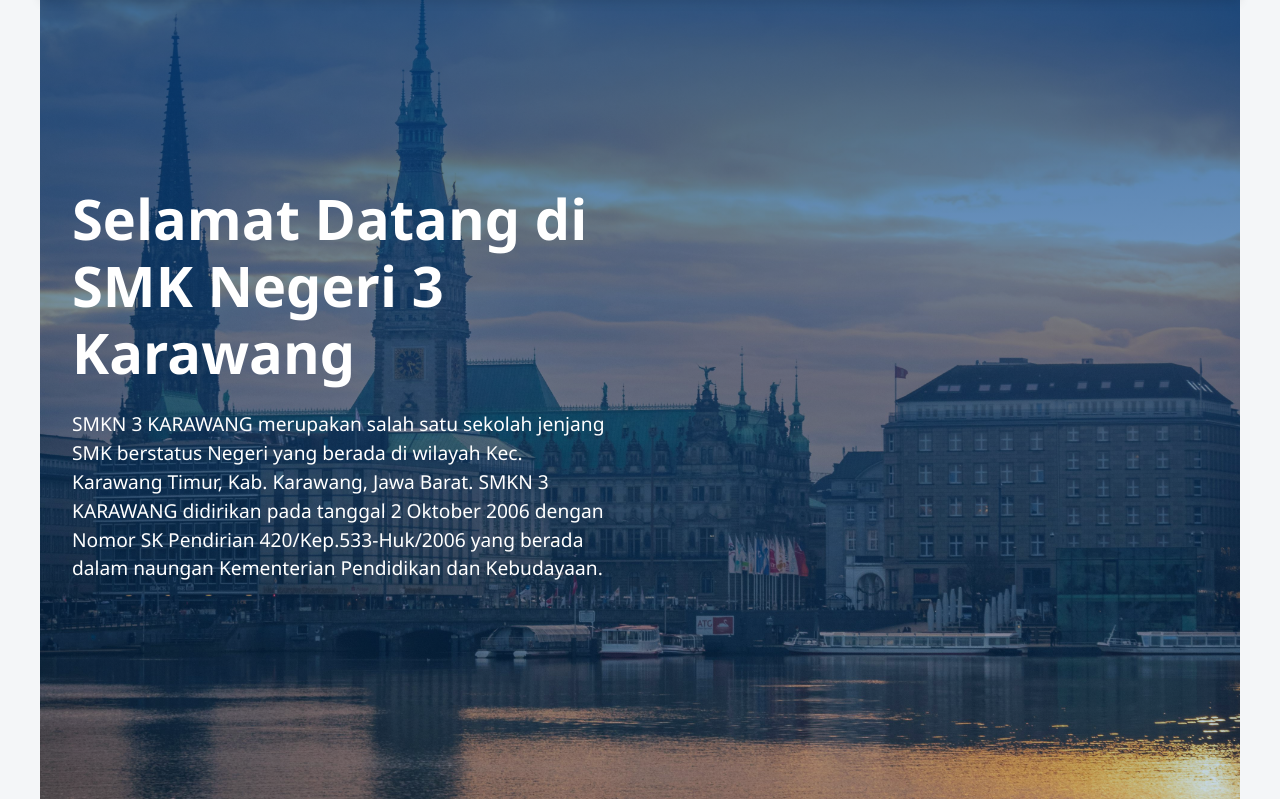
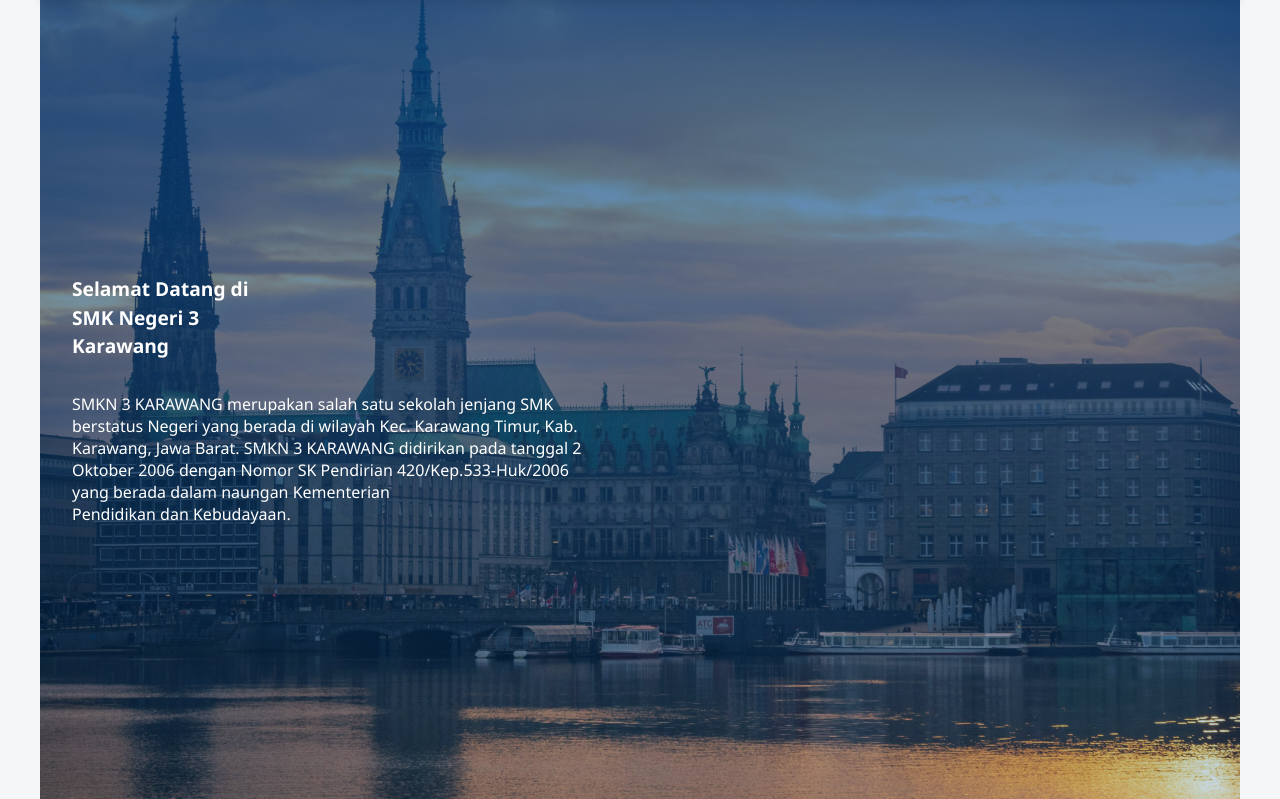
Before and after one commit to andra-gs/bji-project, a PHP site: page /index.html in a window 1280 px wide. Shown: the part 170-969 px from the top of the page. Run offline with PHP 8.4, Linux system fonts and the light colour scheme.

Commit message:
Update styles.css

```diff
--- a/styles.css
+++ b/styles.css
@@ -160,7 +160,7 @@ body {
   line-height: 1.2;
 }
 
-.hero p {
+.hero h2 {
   font-size: 1.2rem;
   line-height: 1.5;
   margin-bottom: 2rem;
```
